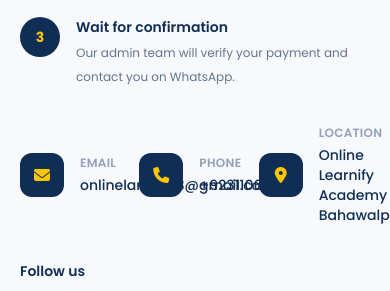
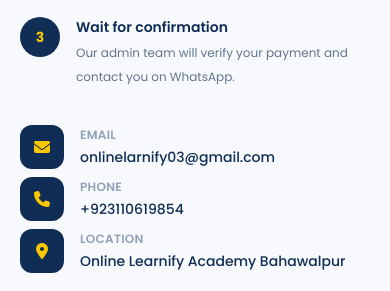
Before and after one commit to Online-Learnify-Academy/online-learnify, a plain HTML site: page contact.html in a window 390 px wide. Shown: the part 934-1225 px from the top of the page. Drawn offline with Linux system fonts and the light colour scheme; no server answers.

Commit message:
Change grid layout for contact details section

```diff
--- a/contact.html
+++ b/contact.html
@@ -315,7 +315,7 @@
                     </div>
 
                     <!-- CONTACT DETAILS -->
-                    <div class="mt-9 grid grid-cols-3 gap-2 sm:gap-4 lg:grid-cols-1 lg:space-y-5">
+                    <div class="mt-9 grid grid-cols-1 gap-2 sm:gap-4 lg:grid-cols-1 lg:space-y-5">
                         <!-- Email -->
                         <div class="flex items-center gap-4">
                             <div
```
